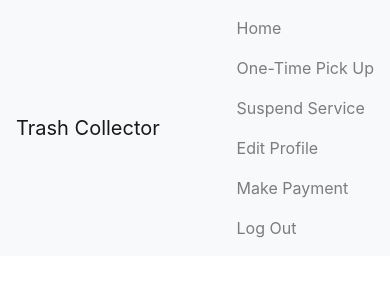
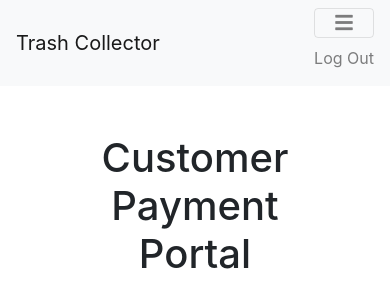
Before and after one commit to CMolitoris/TrashCollector, a Django app: template trash_collector/customers/templates/customers/payment.html in a window 390 px wide. Shown: the top 285 px of the page. Run offline with Django 3.2, Linux system fonts and the light colour scheme; the template is opened without the code that fills it, so the values that code supplies are empty; the visitor is signed in with stand-in values (Sample User, id 1); some libraries are stand-ins or nearby versions.

Commit message:
Made navbar hamburger for customers

```diff
--- a/trash_collector/customers/templates/customers/customer_base.html
+++ b/trash_collector/customers/templates/customers/customer_base.html
@@ -1,9 +1,23 @@
 {% extends 'base.html' %}
 
 {% block navbar %}
-    <a class="nav-item nav-link" href="{% url 'customers:index' %}">Home</a>
-    <a class="nav-item nav-link" href="{% url 'customers:one_time' %}">One-Time Pick Up</a>
-    <a class="nav-item nav-link" href="{% url 'customers:suspend' %}">Suspend Service</a>
-    <a class="nav-item nav-link" href="{% url 'customers:edit_profile' %}">Edit Profile</a>
-    <a class="nav-item nav-link" href="{% url 'customers:payment' %}">Make Payment</a>
+    <button class = "navbar-toggler" type = "button" data-toggle = "collapse" data-target= "#navbarSupportedContent"
+    aria-controls = "navbarSupportedContent" aria-expanded = "false" aria-label = "Toggle navigation">
+    <i class = "fas fa-bars"></i></button>
+        <div class="collapse navbar-collapse" id = "navbarSupportedContent">
+            <a class="nav-link" href="{% url 'customers:index' %}">Home</a>
+            <a class="nav-link" href="{% url 'customers:one_time' %}">One-Time Pick Up</a>
+            <a class="nav-link" href="{% url 'customers:suspend' %}">Suspend Service</a>
+            <a class="nav-link" href="{% url 'customers:edit_profile' %}">Edit Profile</a>
+            <a class="nav-link" href="{% url 'customers:payment' %}">Make Payment</a>
+        </div>
 {% endblock %}
+
+<!-- <button class = "navbar-toggler" type = "button" data-toggle = "collapse" data-target= "#navbarSupportedContent"
+    aria-controls = "navbarSupportedContent" aria-expanded = "false" aria-label = "Toggle navigation">
+    <i class = "fas fa-bars"></i></button>
+    <div class="collapse navbar-collapse" id = "navbarSupportedContent">
+        <a class="nav-link" href="{% url 'employees:index' %}">Home</a>
+        <a class="nav-link" href="{% url 'employees:edit_profile' %}">Edit Profile</a>
+        <a class="nav-link" href="{% url 'employees:filter' %}">Weekly Filter</a>
+    </div> -->
```
Also changed, not shown: trash_collector/employees/templates/employees/employee_base.html (+5 -5 lines).
